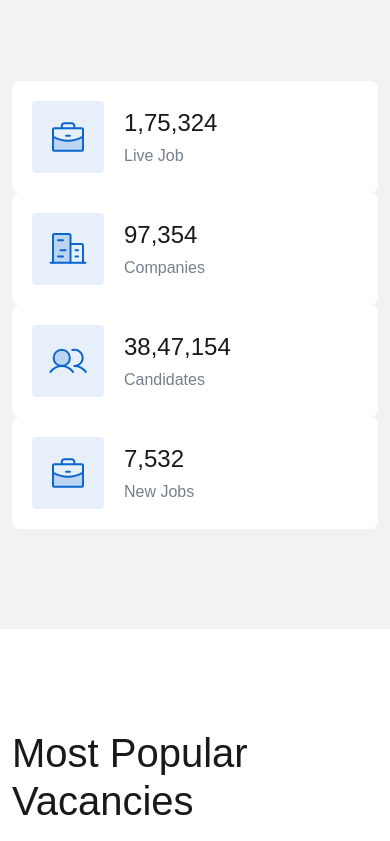
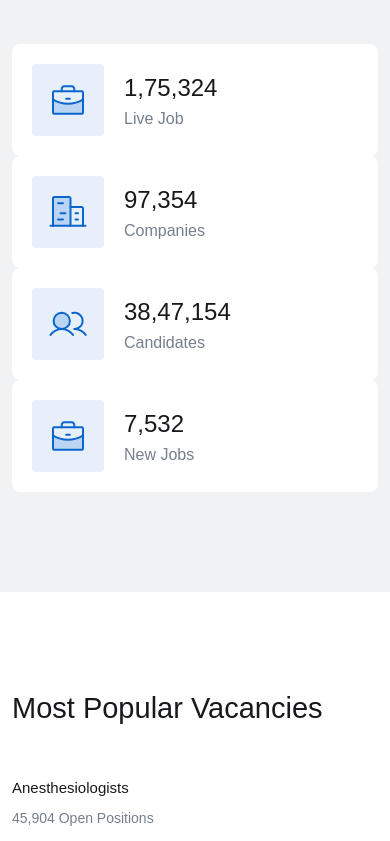
Before and after one commit to Srijandevhub/jobpilot-client, a React (Vite) app: page / in a window 390 px wide. Shown: the part 1156-1997 px from the top of the page. Built offline with nearby package versions, Linux system fonts and the light colour scheme; a web font is replaced by a local one.

Commit message:
Update index.css

```diff
--- a/src/index.css
+++ b/src/index.css
@@ -18,3 +18,27 @@ body {
 .text-center {
     text-align: center;
 }
+.modal-title {
+    color: #18191C !important;
+}
+@media only screen and (max-width: 991px) {
+    body {
+        font-size: 15px !important;
+        line-height: 25px !important;
+    }
+}
+@media only screen and (max-width: 767px) {
+    .container {
+        max-width: 100% !important;
+    }
+    .page-heading {
+        font-size: 35px;
+        line-height: 43px;
+    }
+}
+@media only screen and (max-width: 475px) {
+    .page-heading {
+        font-size: 29px;
+        line-height: 33px;
+    }
+}
```
